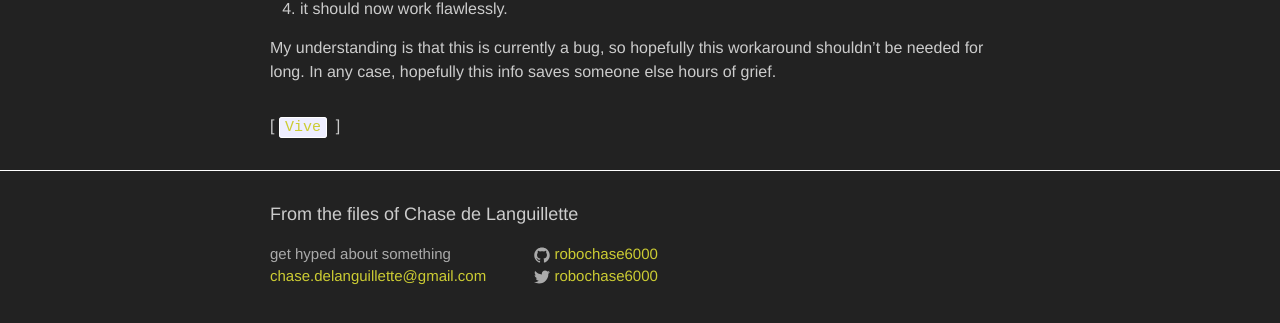
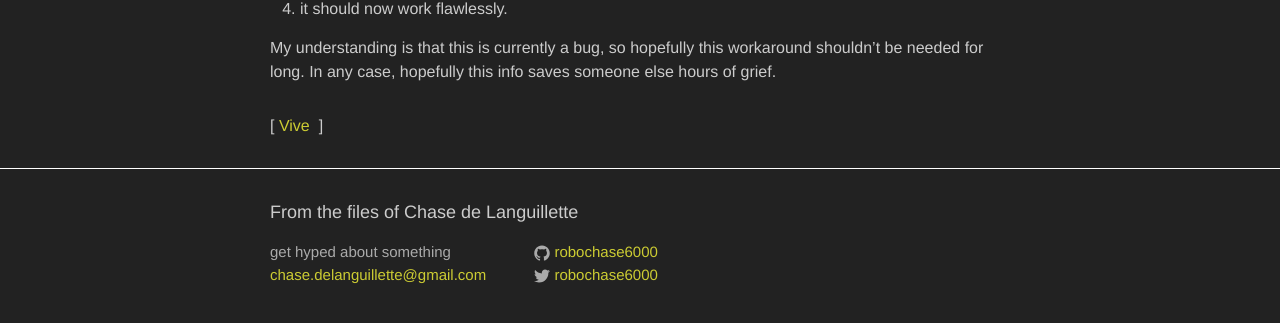
Before and after one commit to robochase6000/robochase6000.github.io, a Jekyll site: the page built from _posts/2016-06-21-vive-on-gtx-1080.markdown, in a window 1280 px wide. Shown: the part 515-838 px from the top of the page. Built offline with Jekyll 4.4.1, drawn with Linux system fonts in a browser that asks for light colours; comment, search, counter and statistics services are not loaded.

Commit message:
improve tags

```diff
--- a/_layouts/post.html
+++ b/_layouts/post.html
@@ -15,7 +15,7 @@ layout: default
 	<span>[
 	  {% for tag in page.tags %}
 	    {% capture tag_name %}{{ tag }}{% endcapture %}
-	    <a href="/tag/{{ tag_name }}"><code class="highligher-rouge"><nobr>{{ tag_name }}</nobr></code>&nbsp;</a>
+	    <a href="/tags/{{ tag_name }}"><nobr>{{ tag_name }}</nobr>&nbsp;</a>
 	  {% endfor %}
 	]</span>
 
```
